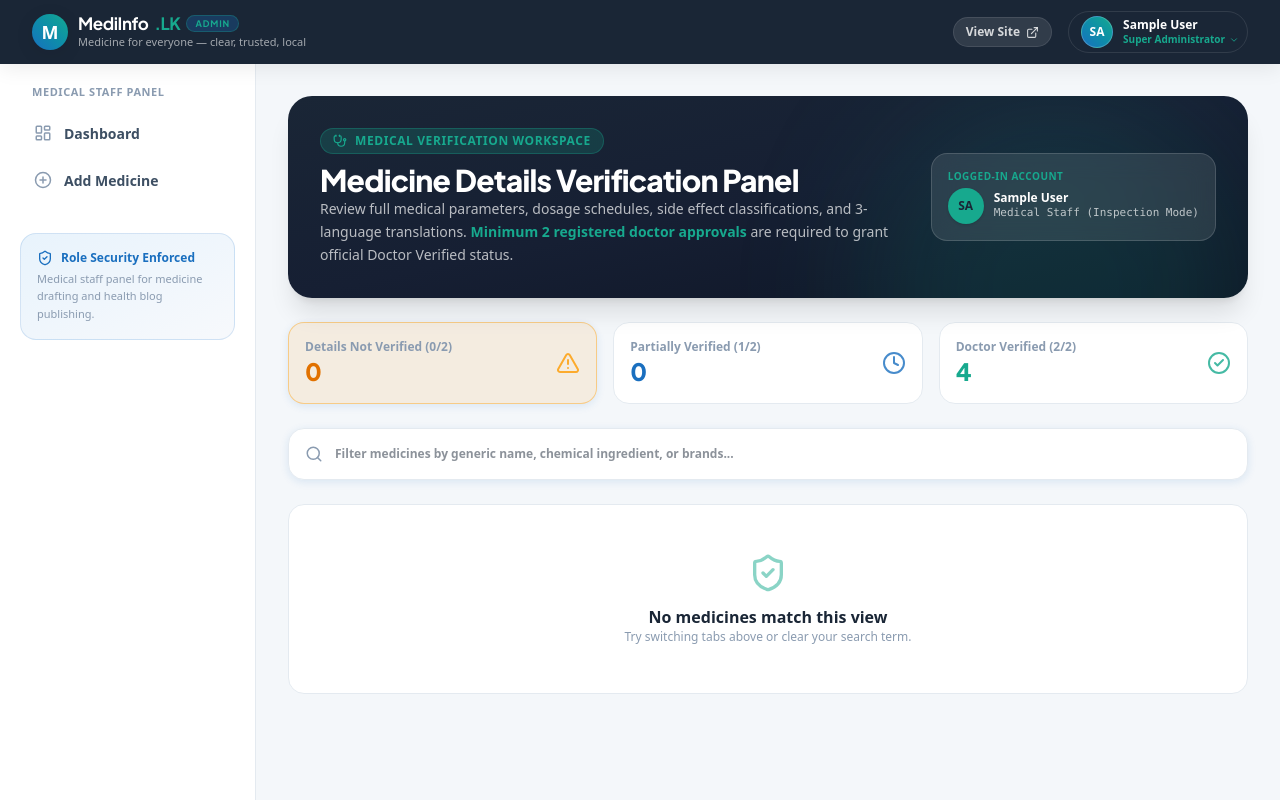
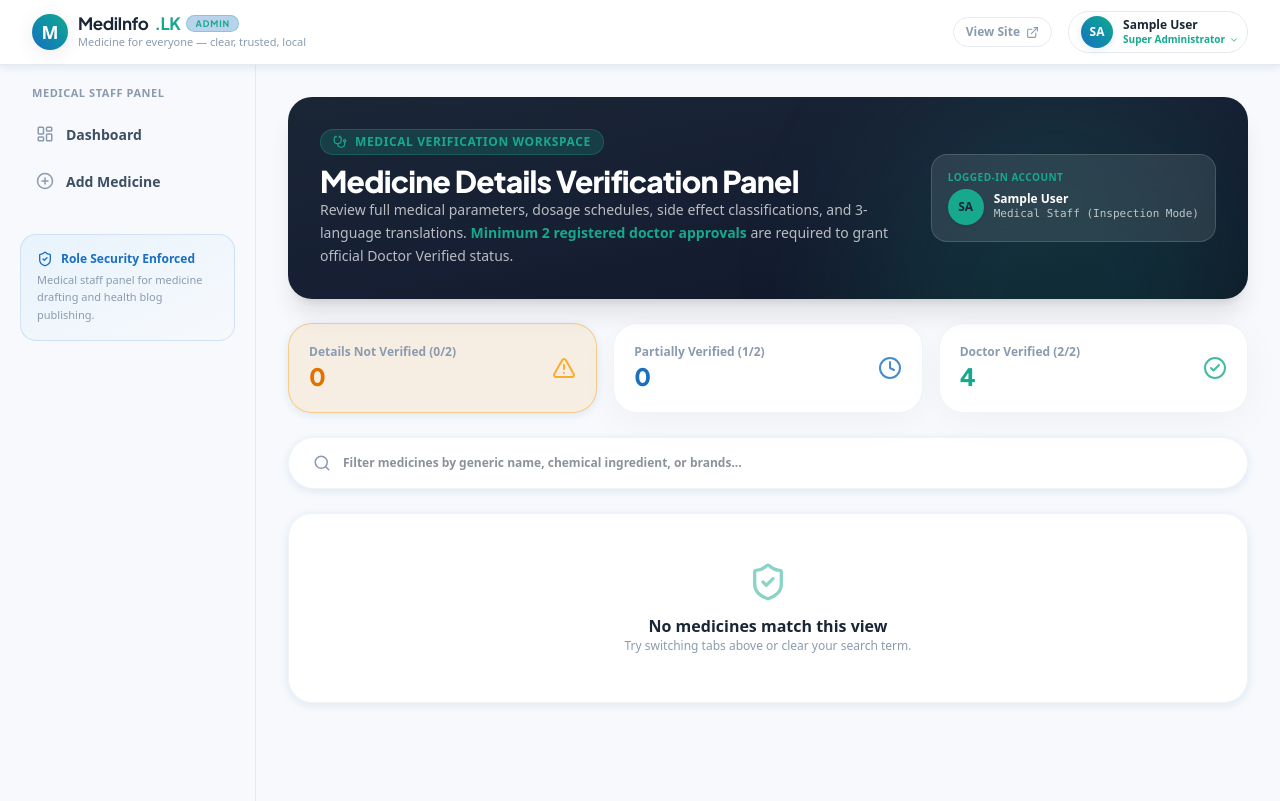
Before and after one commit to gavirubihan/MediInfo.lk, a Next.js app: page /admin/medicine/verify in a window 1280 px wide. Built offline with nearby package versions, Linux system fonts and the light colour scheme; sample sign-in values are in the browser's storage.

Commit message:
feat: implement admin dashboard with medicine management, verification system, and shell layout components

```diff
--- a/src/app/admin/medicine/list/page.tsx
+++ b/src/app/admin/medicine/list/page.tsx
@@ -23,7 +23,7 @@ export default function MedicineListPage() {
   return (
     <div className="space-y-6 animate-fade-up">
       {/* Top Header */}
-      <div className="flex flex-col sm:flex-row sm:items-center justify-between gap-4 bg-white p-5 rounded-2xl border border-light-gray shadow-sm">
+      <div className="flex flex-col sm:flex-row sm:items-center justify-between gap-4 bg-white p-6 rounded-[24px] border border-light-gray/50 shadow-[0_8px_40px_rgba(0,0,0,0.06)]">
         <div>
           <h1 className="text-xl sm:text-2xl font-extrabold font-plus-jakarta text-near-black tracking-tight m-0 flex items-center gap-2.5">
             <Pill className="text-blue" size={26} />
@@ -44,7 +44,7 @@ export default function MedicineListPage() {
       </div>
 
       {/* Filter / Search Bar */}
-      <div className="bg-white border border-light-gray rounded-2xl p-4 shadow-sm flex items-center gap-3">
+      <div className="bg-white border border-light-gray/50 rounded-full p-4 px-6 shadow-sm flex items-center gap-3">
         <Search size={18} className="text-mid-gray shrink-0" />
         <input
           type="text"
@@ -56,7 +56,7 @@ export default function MedicineListPage() {
       </div>
 
       {/* Medicine List Table */}
-      <div className="bg-white border border-light-gray rounded-2xl shadow-sm overflow-hidden">
+      <div className="bg-white border border-light-gray/50 rounded-[24px] shadow-[0_8px_40px_rgba(0,0,0,0.06)] overflow-hidden">
         <div className="overflow-x-auto">
           <table className="w-full text-left text-xs min-w-[700px]">
             <thead>
--- a/src/app/admin/medicine/verify/page.tsx
+++ b/src/app/admin/medicine/verify/page.tsx
@@ -170,10 +170,10 @@ export default function DoctorVerifyPage() {
       <div className="grid grid-cols-1 sm:grid-cols-3 gap-4">
         <button
           onClick={() => setActiveTab('pending')}
-          className={`p-4 rounded-2xl border transition-all text-left cursor-pointer flex items-center justify-between ${
+          className={`p-4 sm:p-5 rounded-[24px] border transition-all text-left cursor-pointer flex items-center justify-between ${
             activeTab === 'pending'
               ? 'bg-amber-500/10 border-amber-500/40 shadow-sm'
-              : 'bg-white border-light-gray hover:bg-off-white'
+              : 'bg-white border-light-gray/50 shadow-[0_8px_40px_rgba(0,0,0,0.04)] hover:shadow-[0_8px_40px_rgba(0,0,0,0.08)]'
           }`}
         >
           <div>
@@ -185,10 +185,10 @@ export default function DoctorVerifyPage() {
 
         <button
           onClick={() => setActiveTab('partially')}
-          className={`p-4 rounded-2xl border transition-all text-left cursor-pointer flex items-center justify-between ${
+          className={`p-4 sm:p-5 rounded-[24px] border transition-all text-left cursor-pointer flex items-center justify-between ${
             activeTab === 'partially'
               ? 'bg-blue-light border-blue/40 shadow-sm'
-              : 'bg-white border-light-gray hover:bg-off-white'
+              : 'bg-white border-light-gray/50 shadow-[0_8px_40px_rgba(0,0,0,0.04)] hover:shadow-[0_8px_40px_rgba(0,0,0,0.08)]'
           }`}
         >
           <div>
@@ -200,10 +200,10 @@ export default function DoctorVerifyPage() {
 
         <button
           onClick={() => setActiveTab('verified')}
-          className={`p-4 rounded-2xl border transition-all text-left cursor-pointer flex items-center justify-between ${
+          className={`p-4 sm:p-5 rounded-[24px] border transition-all text-left cursor-pointer flex items-center justify-between ${
             activeTab === 'verified'
               ? 'bg-teal/10 border-teal/40 shadow-sm'
-              : 'bg-white border-light-gray hover:bg-off-white'
+              : 'bg-white border-light-gray/50 shadow-[0_8px_40px_rgba(0,0,0,0.04)] hover:shadow-[0_8px_40px_rgba(0,0,0,0.08)]'
           }`}
         >
           <div>
@@ -215,7 +215,7 @@ export default function DoctorVerifyPage() {
       </div>
 
       {/* Search Bar */}
-      <div className="bg-white border border-light-gray rounded-2xl p-4 shadow-sm flex items-center gap-3">
+      <div className="bg-white border border-light-gray/50 rounded-full p-4 px-6 shadow-sm flex items-center gap-3">
         <Search size={18} className="text-mid-gray shrink-0" />
         <input
           type="text"
@@ -229,7 +229,7 @@ export default function DoctorVerifyPage() {
       {/* Medicines List */}
       <div className="space-y-4">
         {filtered.length === 0 ? (
-          <div className="bg-white rounded-2xl p-12 text-center border border-light-gray text-mid-gray space-y-3">
+          <div className="bg-white rounded-[24px] p-12 text-center border border-light-gray/50 text-mid-gray space-y-3 shadow-sm">
             <ShieldCheck size={40} className="mx-auto text-teal/50" />
             <h3 className="text-base font-bold text-near-black m-0">No medicines match this view</h3>
             <p className="text-xs m-0">Try switching tabs above or clear your search term.</p>
@@ -247,7 +247,7 @@ export default function DoctorVerifyPage() {
             return (
               <div
                 key={med.id}
-                className={`bg-white rounded-2xl border transition-all shadow-sm overflow-hidden ${
+                className={`bg-white rounded-[24px] border border-light-gray/50 transition-all shadow-[0_8px_40px_rgba(0,0,0,0.06)] overflow-hidden ${
                   isExpanded ? 'border-blue shadow-md ring-2 ring-blue/10' : 'border-light-gray hover:border-blue/30'
                 }`}
               >
--- a/src/components/admin/AdminShell.tsx
+++ b/src/components/admin/AdminShell.tsx
@@ -119,14 +119,14 @@ export function AdminShell({ children }: { children: React.ReactNode }) {
   const badgeInfo = getRoleBadge(userRole);
 
   return (
-    <div className="min-h-screen bg-[#F4F7FA] flex flex-col font-sans">
+    <div className="min-h-screen bg-off-white flex flex-col font-sans">
       {/* Top Navigation Bar */}
-      <header className="bg-near-black text-white sticky top-0 z-40 shadow-md">
+      <header className="bg-white/95 backdrop-blur-md text-near-black sticky top-0 z-40 border-b border-light-gray shadow-sm">
         <div className="w-full px-4 sm:px-6 lg:px-8 h-16 flex items-center justify-between">
           <div className="flex items-center gap-3">
             <button
               onClick={() => setMobileMenuOpen(!mobileMenuOpen)}
-              className="lg:hidden p-2 rounded-lg text-white/80 hover:text-white hover:bg-white/10 transition-colors cursor-pointer"
+              className="lg:hidden p-2 rounded-lg text-mid-gray hover:text-near-black hover:bg-light-gray/50 transition-colors cursor-pointer"
               aria-label="Toggle Navigation"
             >
               {mobileMenuOpen ? <X size={22} /> : <Menu size={22} />}
@@ -137,10 +137,10 @@ export function AdminShell({ children }: { children: React.ReactNode }) {
                 M
               </div>
               <div className="flex flex-col">
-                <span className="font-plus-jakarta font-bold text-[16px] sm:text-[17px] leading-tight text-white tracking-tight flex items-center gap-1.5">
+                <span className="font-plus-jakarta font-bold text-[16px] sm:text-[17px] leading-tight text-near-black tracking-tight flex items-center gap-1.5">
                   MediInfo<span className="text-teal">.LK</span> <span className={`text-[9px] uppercase font-bold tracking-widest px-2 py-0.5 rounded-full border ${badgeInfo.color}`}>{badgeInfo.label}</span>
                 </span>
-                <span className="text-[11px] text-white/60 hidden sm:inline">Medicine for everyone — clear, trusted, local</span>
+                <span className="text-[11px] text-mid-gray hidden sm:inline">Medicine for everyone — clear, trusted, local</span>
               </div>
             </Link>
           </div>
@@ -149,7 +149,7 @@ export function AdminShell({ children }: { children: React.ReactNode }) {
             <Link
               href="/"
               target="_blank"
-              className="hidden md:flex items-center gap-1.5 text-xs font-bold text-white/80 hover:text-white bg-white/10 hover:bg-white/15 px-3 py-1.5 rounded-lg border border-white/10 transition-all no-underline"
+              className="hidden md:flex items-center gap-1.5 text-xs font-bold text-mid-gray hover:text-dark-gray hover:bg-off-white px-3 py-1.5 rounded-lg border border-light-gray transition-all no-underline"
             >
               <span>View Site</span>
               <ExternalLink size={13} />
@@ -159,13 +159,13 @@ export function AdminShell({ children }: { children: React.ReactNode }) {
             <div className="relative">
               <button
                 onClick={() => setRoleMenuOpen(!roleMenuOpen)}
-                className="flex items-center gap-2.5 pl-3 pr-2 py-1 rounded-xl hover:bg-white/10 transition-colors cursor-pointer border border-white/10"
+                className="flex items-center gap-2.5 pl-3 pr-2 py-1 rounded-xl hover:bg-off-white transition-colors cursor-pointer border border-light-gray"
               >
-                <div className="w-8 h-8 rounded-full bg-gradient-to-tr from-blue to-teal text-white font-bold text-xs flex items-center justify-center border border-white/20">
+                <div className="w-8 h-8 rounded-full bg-gradient-to-tr from-blue to-teal text-white font-bold text-xs flex items-center justify-center shadow-sm">
                   {userRole === 'doctor' ? 'DR' : userRole === 'other_medical' ? 'ST' : 'SA'}
                 </div>
                 <div className="hidden sm:flex flex-col text-left">
-                  <span className="text-xs font-bold text-white leading-tight truncate max-w-[130px]">
+                  <span className="text-xs font-bold text-near-black leading-tight truncate max-w-[130px]">
                     {user?.name || 'Admin User'}
                   </span>
                   <span className="text-[10px] text-teal font-semibold flex items-center gap-1">
@@ -208,7 +208,7 @@ export function AdminShell({ children }: { children: React.ReactNode }) {
       {/* Main Body */}
       <div className="flex-1 flex w-full">
         {/* Desktop Sidebar */}
-        <aside className="hidden lg:block w-64 bg-white border-r border-light-gray shrink-0 min-h-[calc(100vh-4rem)] p-5">
+        <aside className="hidden lg:block w-64 bg-transparent border-r border-light-gray shrink-0 min-h-[calc(100vh-4rem)] p-5">
           <div className="text-[11px] font-extrabold uppercase tracking-wider text-mid-gray mb-3 px-3 flex items-center justify-between">
             <span>
               {userRole === 'super_admin' ? 'Super Admin Navigation' : userRole === 'doctor' ? 'Doctor Review Portal' : 'Medical Staff Panel'}
@@ -223,10 +223,10 @@ export function AdminShell({ children }: { children: React.ReactNode }) {
                 <Link
                   key={item.href}
                   href={item.href}
-                  className={`flex items-center gap-3 px-3.5 py-2.5 rounded-xl font-bold text-[14px] no-underline transition-all duration-200 ${
+                  className={`flex items-center gap-3 px-4 py-2.5 rounded-full font-bold text-[14px] no-underline transition-all duration-300 ${
                     active
-                      ? 'bg-blue text-white shadow-sm shadow-blue/20'
-                      : 'text-dark-gray hover:bg-off-white hover:text-near-black'
+                      ? 'bg-blue text-white shadow-[0_4px_12px_rgba(26,111,191,0.3)]'
+                      : 'text-dark-gray hover:bg-white hover:text-near-black hover:shadow-sm'
                   }`}
                 >
                   <Icon size={18} className={active ? 'text-white' : 'text-mid-gray'} />
--- a/src/components/admin/MedicineForm.tsx
+++ b/src/components/admin/MedicineForm.tsx
@@ -955,7 +955,7 @@ export function MedicineForm() {
       ) : (
         <form onSubmit={handleSave} className="space-y-8">
           {/* Section 1: General Information & Metadata */}
-          <div className="bg-white border border-light-gray rounded-2xl p-6 shadow-sm space-y-6">
+          <div className="bg-white border border-light-gray/50 rounded-3xl p-8 shadow-[0_8px_40px_rgba(0,0,0,0.06)] space-y-6">
             <div className="flex items-center gap-2 pb-3 border-b border-light-gray">
               <Info className="text-blue" size={18} />
               <h2 className="text-base font-bold text-near-black font-plus-jakarta m-0">
@@ -1146,7 +1146,7 @@ export function MedicineForm() {
           </div>
 
           {/* Section 2: Multi-Language Content Tabbed Editor */}
-          <div className="bg-white border border-light-gray rounded-2xl p-6 shadow-sm space-y-8">
+          <div className="bg-white border border-light-gray/50 rounded-[24px] p-8 shadow-[0_8px_40px_rgba(0,0,0,0.06)] space-y-8">
             <div className="flex flex-col sm:flex-row sm:items-center justify-between gap-4 pb-4 border-b border-light-gray">
               <div>
                 <div className="flex items-center gap-2">
@@ -1521,7 +1521,7 @@ export function MedicineForm() {
           </div>
 
           {/* Section 3: Structured Dosage Table Builder */}
-          <div className="bg-white border border-light-gray rounded-2xl p-6 shadow-sm space-y-4">
+          <div className="bg-white border border-light-gray/50 rounded-[24px] p-8 shadow-[0_8px_40px_rgba(0,0,0,0.06)] space-y-4">
             <div className="flex items-center justify-between pb-3 border-b border-light-gray">
               <div className="flex items-center gap-2">
                 <Scale className="text-blue" size={20} />
```
Also changed, not shown: src/app/admin/blogs/page.tsx (+0 -11 lines), src/app/admin/page.tsx (+4 -4 lines).
